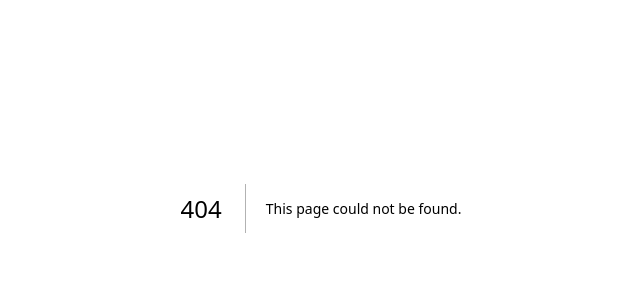
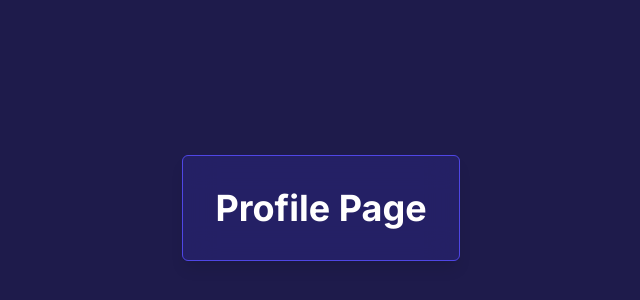
Before and after one commit to ilkaymb/2fa-project-frontend, a Next.js app: page /profile in a window 1280 px wide. Before the commit this address had no page. Shown: the part 192-492 px from the top of the page, without its empty margins (319-959 px from the left). Built offline with nearby package versions, Linux system fonts and the light colour scheme.

Commit message:
Add profile page component

```diff
--- /dev/null
+++ b/pages/profile/index.js
@@ -0,0 +1,17 @@
+import React from "react";
+import { Inter } from "next/font/google";
+const inter = Inter({ subsets: ["latin"] });
+
+export default function index() {
+  return (
+    <main className={`${inter.className}`}>
+      <div className="bg-indigo-950 text-white h-[100vh] flex justify-center items-center">
+        <div className="bg-indigo-800 border border-indigo-600 rounded-md p-8 shadow-lg backdrop-filter backdrop-blur-lg bg-opacity-30 relative transition-all duration-200">
+          <h1 className="text-4xl text-white font-bold text-center ">
+            Profile Page
+          </h1>
+        </div>{" "}
+      </div>
+    </main>
+  );
+}
```
